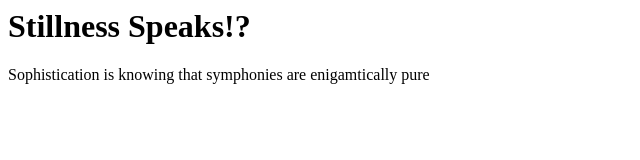
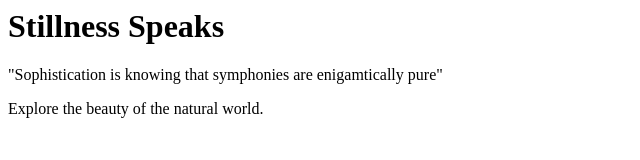
Before and after one commit to cse25-208/Nature-HUB, a plain HTML site: page index.html in a window 1280 px wide. Shown: the whole page, without its empty margins (0-640 px from the left). Drawn offline with Linux system fonts and the light colour scheme.

Commit message:
Update index.html

```diff
--- a/index.html
+++ b/index.html
@@ -8,10 +8,11 @@
   </head>
   <body>
     <header>
-      <h1>Stillness Speaks!?</h1>
+      <h1>Stillness Speaks</h1>
     </header>
     <main>
-      <p class="bold-text">Sophistication is knowing that symphonies are enigamtically pure</p>
+      <p class="bold-text">"Sophistication is knowing that symphonies are enigamtically pure"</p>
+      <p>Explore the beauty of the natural world.</p>
 
     </main>
   </body>
```
